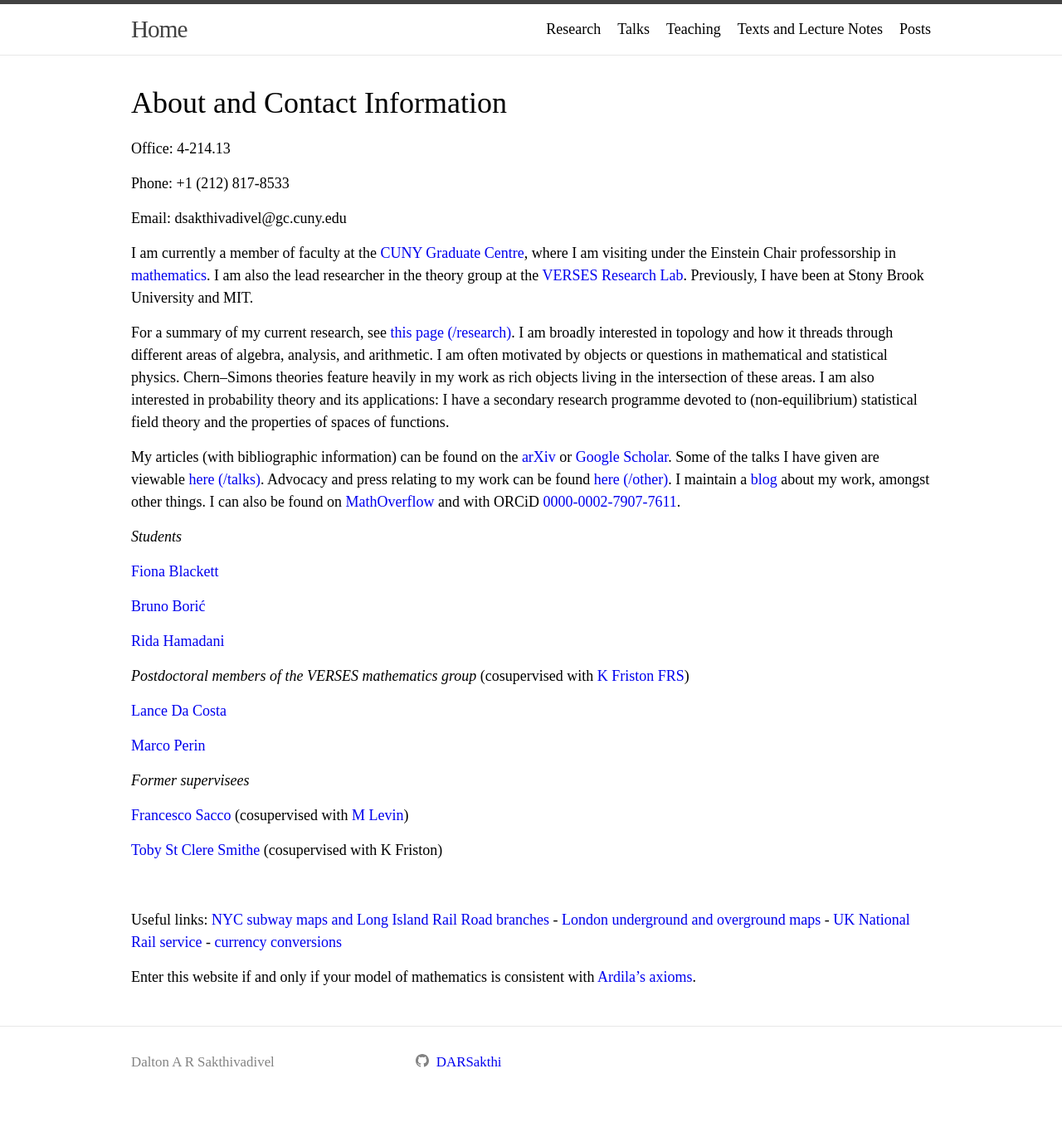
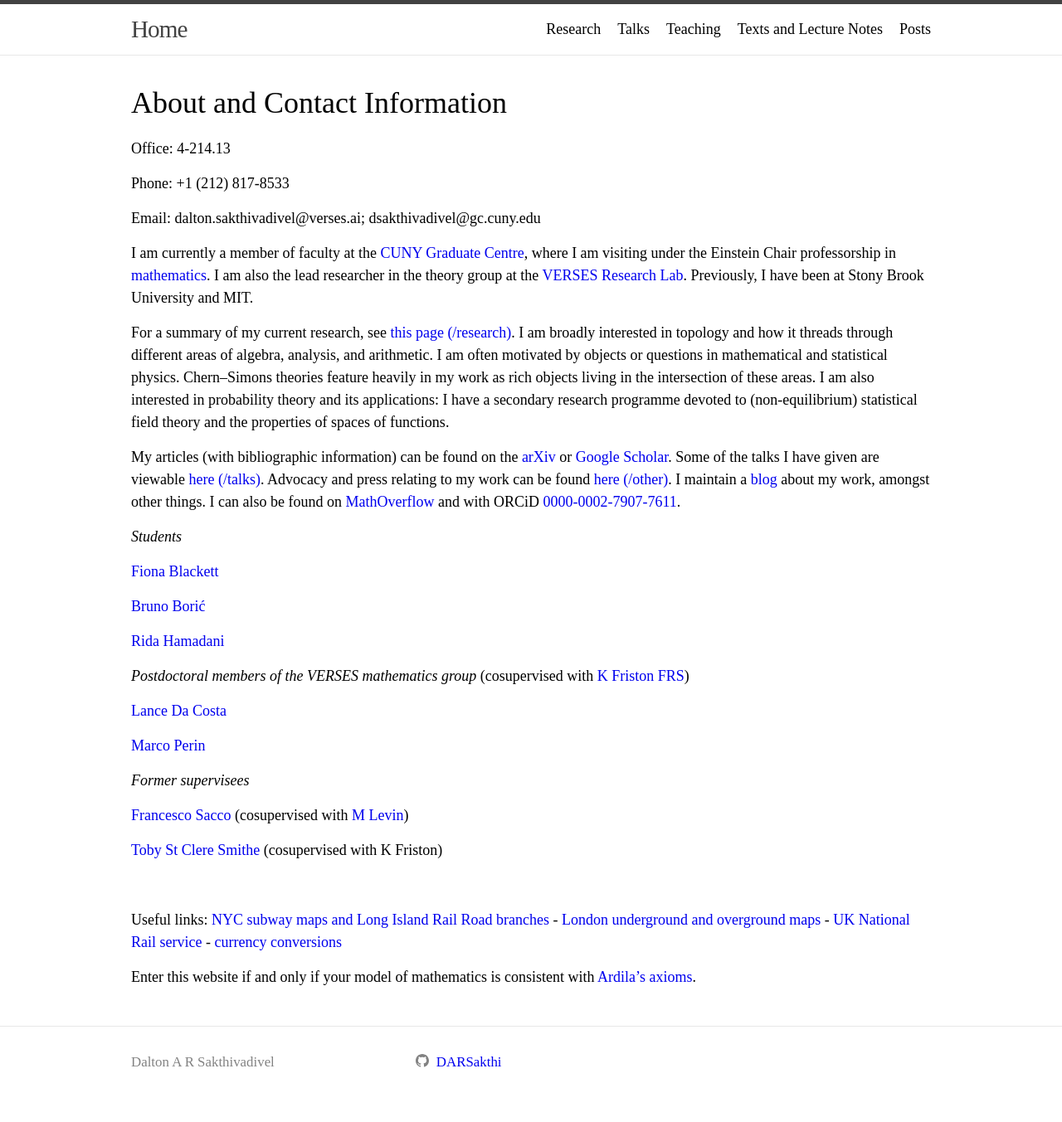
Before and after one commit to DARSakthi/DARSakthi.github.io, a Jekyll site: the page built from index.markdown, in a window 1280 px wide. Shown: the whole page at 83% size. Built offline with Jekyll 4.4.1, drawn with Linux system fonts in a browser that asks for light colours.

Commit message:
Add VERSES email

```diff
--- a/index.markdown
+++ b/index.markdown
@@ -10,7 +10,7 @@ Office: 4-214.13
 
 Phone: +1 (212) 817-8533
 
-Email: dsakthivadivel@gc.cuny.edu
+Email: dalton.sakthivadivel@verses.ai; dsakthivadivel@gc.cuny.edu
 
 I am currently a member of faculty at the [CUNY Graduate Centre](https://www.gc.cuny.edu), where I am visiting under the Einstein Chair professorship in [mathematics](https://www.gc.cuny.edu/mathematics). I am also the lead researcher in the theory group at the [VERSES Research Lab](https://darsakthi.github.io/verses-lab/). Previously, I have been at Stony Brook University and MIT.
 
```
